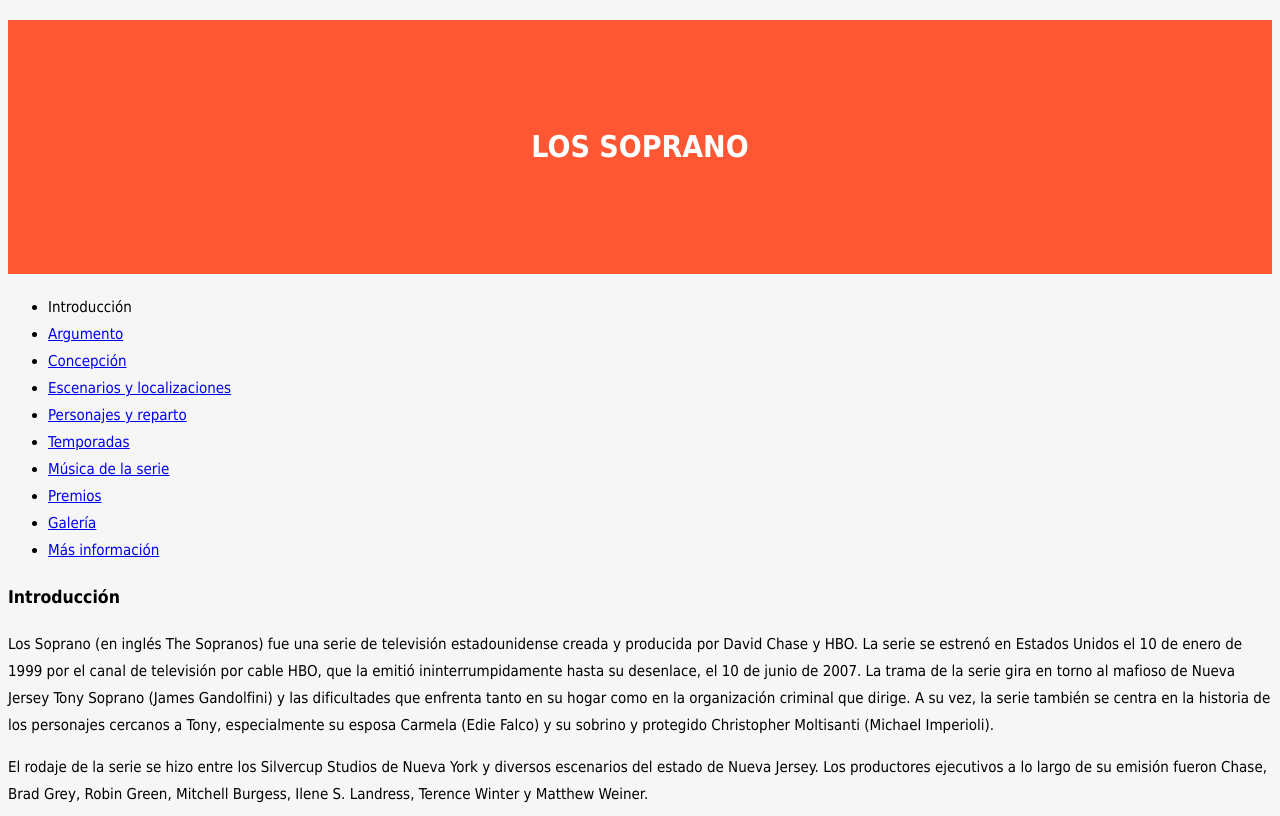
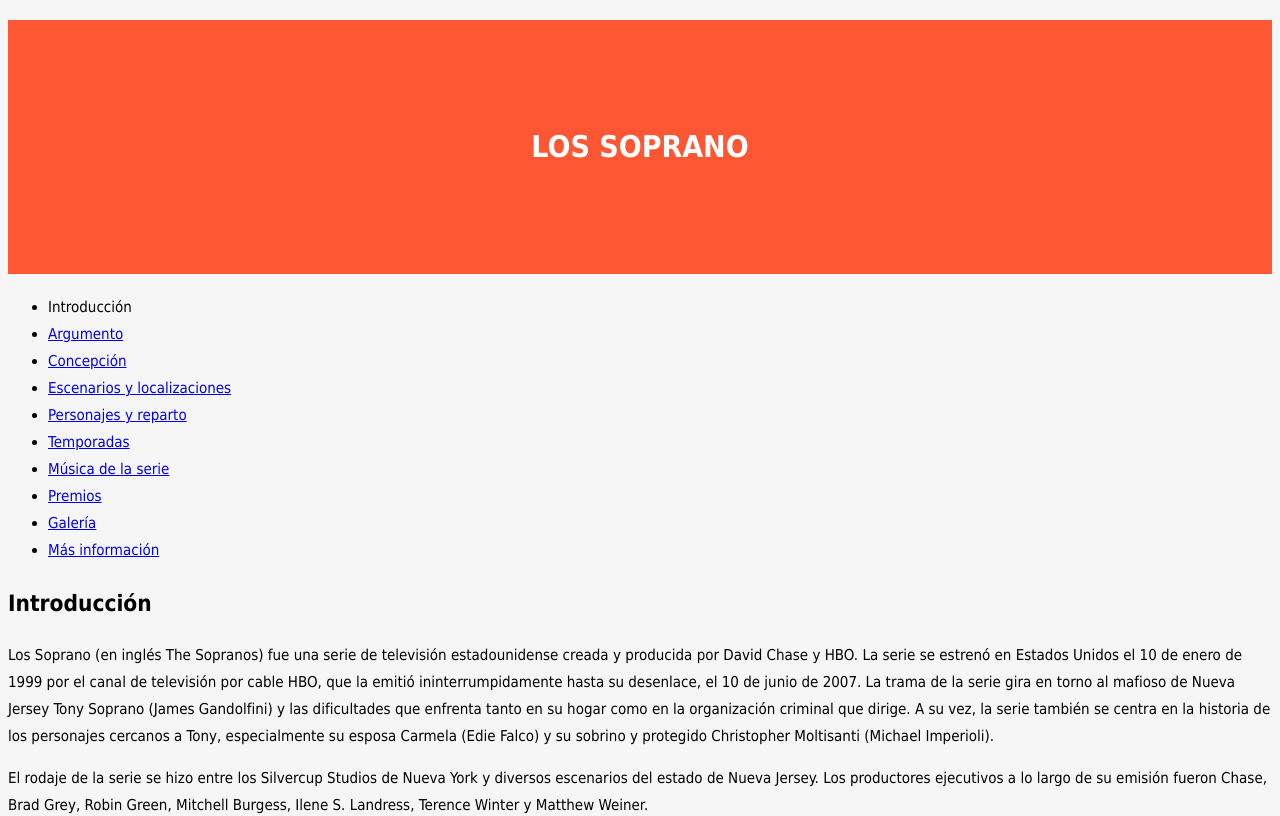
Before and after one commit to danivilla9/practica_html_sew, a plain HTML site: page index.html in a window 1280 px wide. Shown: the top 816 px of the page. Drawn offline with Linux system fonts and the light colour scheme.

Commit message:
otra prueba para el achecker de los santísmos

```diff
--- a/index.html
+++ b/index.html
@@ -30,7 +30,7 @@
 
 
             <section>
-                <h3>Introducción</h3>
+                <h2>Introducción</h2>
                     <p>Los Soprano (en inglés The Sopranos) fue una serie de televisión estadounidense creada y producida por David Chase y HBO. La serie se estrenó en Estados Unidos el 10 de enero de 1999 por el canal de televisión por cable HBO, que la emitió ininterrumpidamente hasta su desenlace, el 10 de junio de 2007. La trama de la serie gira en torno al mafioso de Nueva Jersey Tony Soprano (James Gandolfini) y las dificultades que enfrenta tanto en su hogar como en la organización criminal que dirige. A su vez, la serie también se centra en la historia de los personajes cercanos a Tony, especialmente su esposa Carmela (Edie Falco) y su sobrino y protegido Christopher Moltisanti (Michael Imperioli).</p>
                     <p>El rodaje de la serie se hizo entre los Silvercup Studios de Nueva York y diversos escenarios del estado de Nueva Jersey. Los productores ejecutivos a lo largo de su emisión fueron Chase, Brad Grey, Robin Green, Mitchell Burgess, Ilene S. Landress, Terence Winter y Matthew Weiner.</p>
                     <p>Un éxito crítico y comercial, Los Soprano es una de las series por cable económicamente más exitosa en la historia de la televisión y frecuentemente ha sido descrita por la crítica como una de las mejores series de televisión de todos los tiempos. La serie destaca por su alto nivel de calidad en todos los aspectos de producción y ha sido especialmente reconocida por su guion y por las actuaciones de sus actores principales. Los Soprano ha sido acreditada por brindar un gran nivel artístico a la televisión media y allanar el camino para el éxito de muchas series de ficción que le siguieron. También ha ganado numerosos premios y reconocimientos, entre ellos, veintiún Premios Emmy y cinco Globos de Oro. En 2009 fue elegida la mejor serie de los años 2000 por la publicación The Hollywood Reporter. Además de los elogios y los premios, la Writers Guild Association la seleccionó como la serie mejor escrita de la historia en el top de "Las 101 series mejor escritas de la historia de la TV". En septiembre de 2016 la revista Rolling Stone elaboró la lista de "Las 100 mejores series de TV de todos los tiempos", donde Los Soprano ocupó el primer lugar.</p>
```
